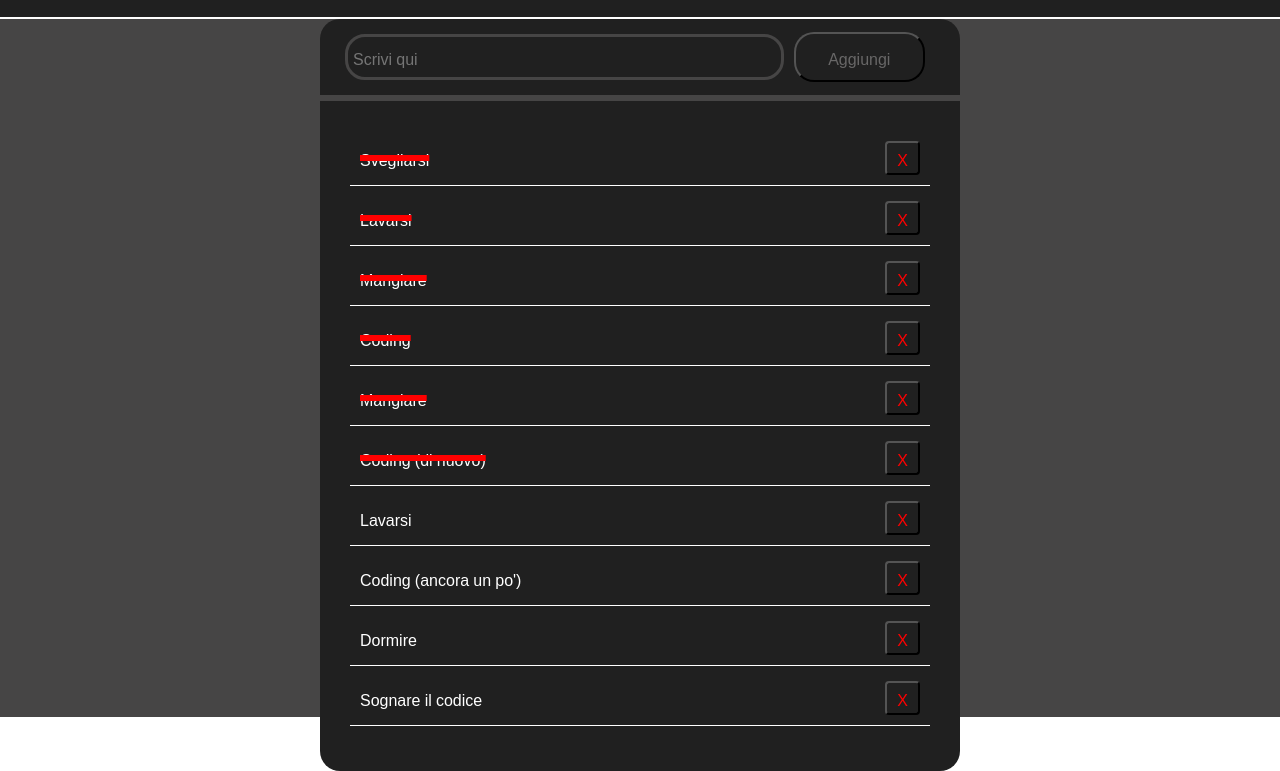
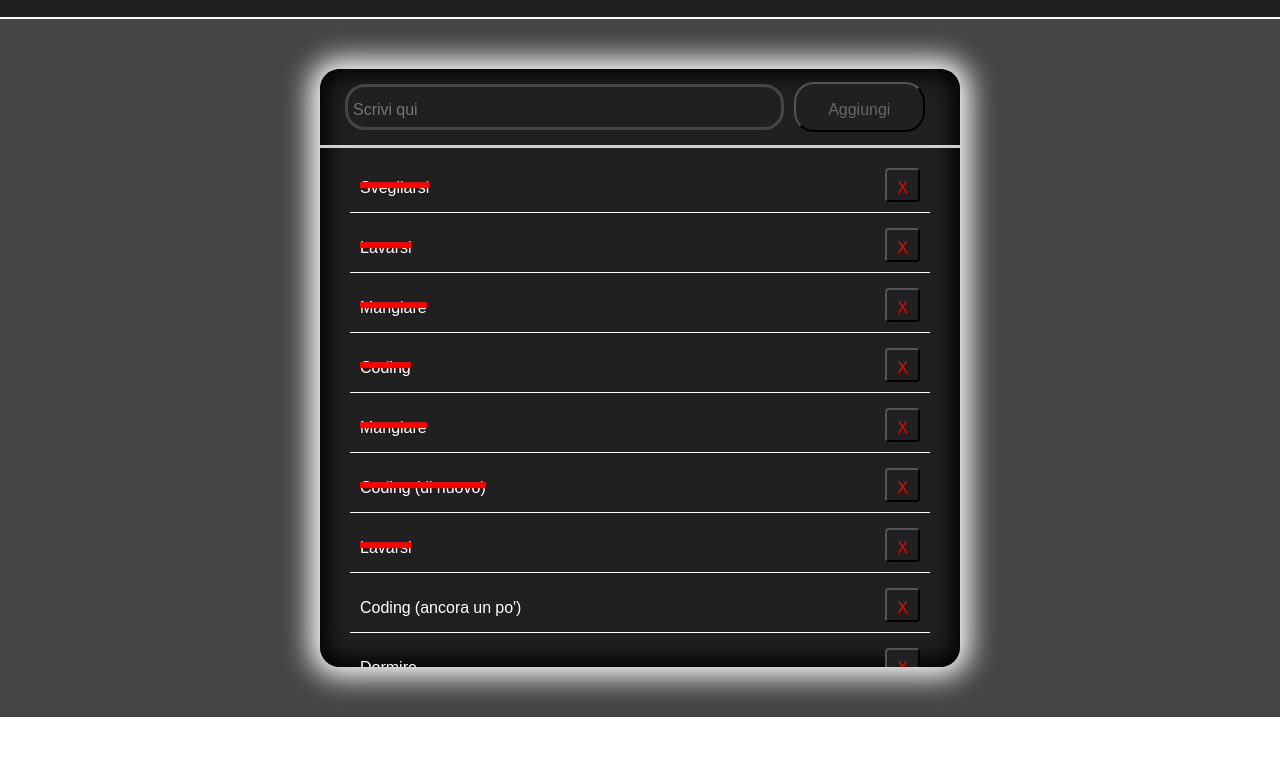
Before and after one commit to AlessandroPalumboDev/vue-todolist, a plain HTML site: page index.html in a window 1280 px wide. Shown: the part 83-854 px from the top of the page. After the commit the page ends 800 px from the top, so only its background shows below. Drawn offline with nearby package versions, Linux system fonts and the light colour scheme.

Commit message:
[UPD] Aggiunto un po' di stile

```diff
--- a/css/style.css
+++ b/css/style.css
@@ -1,3 +1,4 @@
+/* RESET */
 * {
     margin: 0;
     padding: 0;
@@ -5,6 +6,7 @@
     font-family: "Noto Sans Khojki", sans-serif;
 }
 
+/* HEADER */
 header {
     display: flex;
     padding: 20px 0;
@@ -21,22 +23,32 @@ header img {
     margin-right: 10px;
 }
 
+/* MAIN */
 main {
     background-color: rgb(70, 69, 69);
     height: calc(100vh - 102px);
     display: flex;
 }
 
+/* container */
 main .container {
     width: 50%;
     background-color: rgb(32, 32, 32);
-    margin: auto;
+    margin: 50px auto;
     border-radius: 20px;
-
+    box-shadow: inset 0px -1px 21px 7px #000000, 0px 0px 28px 10px #FFFFFF;
+    overflow: hidden;
 }
 
+/* APP */
+#app {
+    overflow: hidden;
+    height: 100%;
+}
+
+/* sezione bottoni e input */
 #app .buttons {
-    border-bottom: 6px solid rgb(70, 69, 69);
+    border-bottom: 3px solid rgba(255, 255, 255, 0.788);
     display: flex;
     justify-content: space-between;
     align-items: center;
@@ -65,11 +77,16 @@ main .container {
     font-size: medium;
 }
 
+
+/* sezione lista */
 #app ul {
+    height: 100%;
     color: white;
     margin-left: 30px;
     margin-right: 30px;
-    padding: 30px 0 40px 0;
+    padding: 10px 0 40px 0;
+    overflow: auto;
+    scrollbar-width: none;
 }
 
 #app ul li {
@@ -90,6 +107,8 @@ li span,
     text-decoration: line-through 6px red;
 }
 
+
+/* UTILITY */
 .red {
     color: red;
     background-color: rgb(32, 32, 32);
@@ -97,3 +116,7 @@ li span,
     padding: 0 10px;
     border-radius: 4px;
 }
+
+.lumen:hover {
+    box-shadow: inset 0px -1px 21px 7px #000000, 0px 0px 28px 10px #FFFFFF;
+}
--- a/index.html
+++ b/index.html
@@ -27,14 +27,14 @@
                 <!-- campo di input testo e botto per aggiunta -->
                 <div class="buttons">
                     <input type="text" placeholder="Scrivi qui" v-model="newItem" @keyup.enter="add">
-                    <button @click="add()">Aggiungi</button>
+                    <button class="lumen" @click="add()">Aggiungi</button>
                 </div>
 
                 <!-- todo list -->
                 <ul>
                     <li v-for="(item, index) in list" @click="reverse(index)">
                         <span :class="{barrato: item.done}">{{item.text}}</span>
-                        <button class="red" @click="remove(index)">X</button>
+                        <button class="red lumen" @click="remove(index)">X</button>
                     </li>
                 </ul>
             </div>
--- a/js/main.js
+++ b/js/main.js
@@ -24,7 +24,7 @@ createApp({
                     done: true
                 }, {
                     text: 'Lavarsi',
-                    done: false
+                    done: true
                 }, {
                     text: 'Coding (ancora un po\')',
                     done: false
@@ -60,7 +60,7 @@ createApp({
                         done: false
                     }
                 );
-            }else{
+            } else {
                 alert('Devi digitare qualcosa da fare prima di premere il tasto "Aggiungi"')
             }
             this.newItem = '';
@@ -70,5 +70,6 @@ createApp({
         reverse(index) {
             this.list[index].done = !this.list[index].done;
         },
+
     },
 }).mount('#app');
```
Also changed, not shown: 1 other file.
